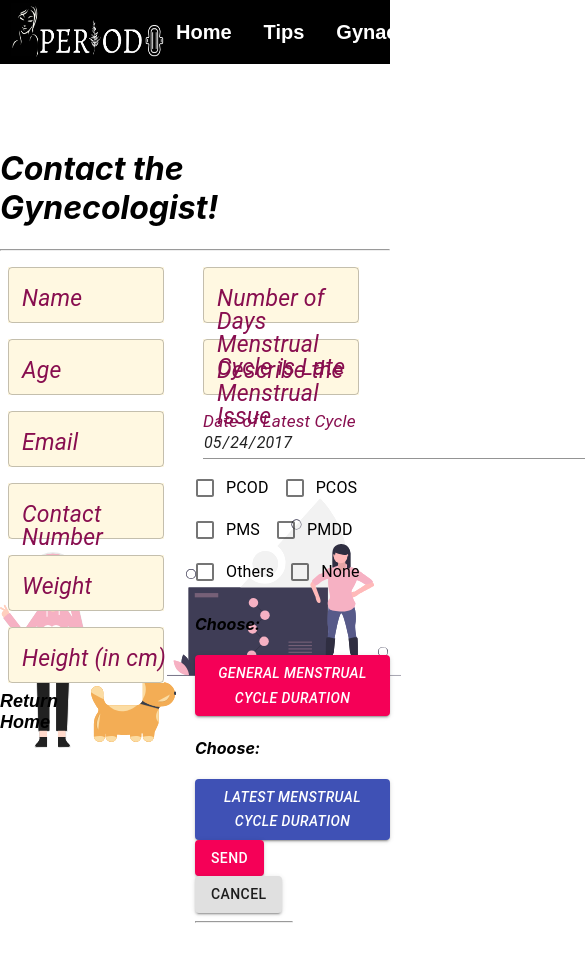
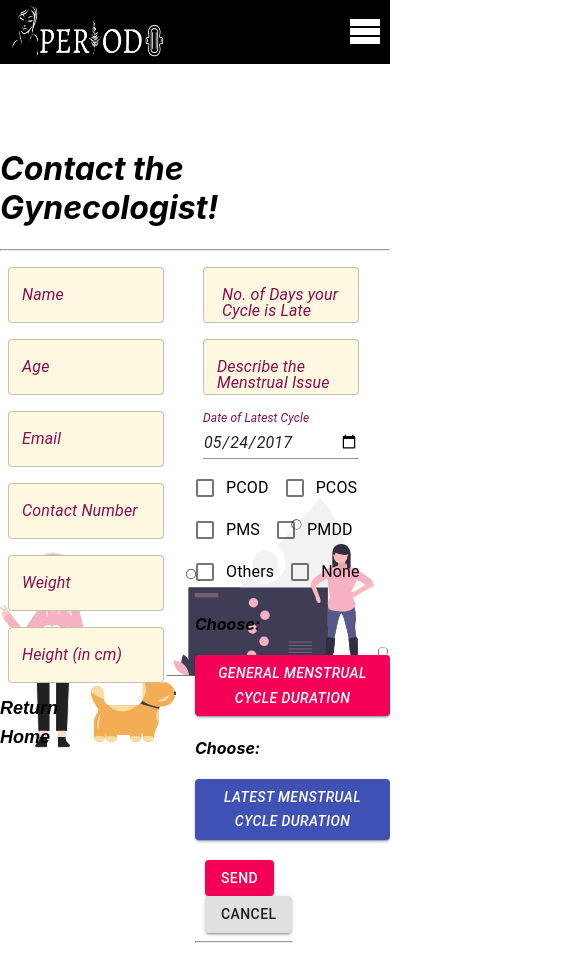
Before and after one commit to Feminine-Divine/periodo, a Next.js app in the folder periodo/: page /Gynac in a window 390 px wide. Shown: the top 963 px of the page, 585 px wide, since content can reach past the window. Before the commit the page ends 931 px from the top, so only its background shows below. Built offline with nearby package versions, Linux system fonts and the light colour scheme.

Commit message:
responsive changes

```diff
--- a/periodo/components/Gynae/Gynac.js
+++ b/periodo/components/Gynae/Gynac.js
@@ -53,7 +53,7 @@ const initialFValues ={
         }}
         InputLabelProps={{
           style:{
-            fontSize:23,
+            fontSize:"100%",
             color:"#880e4f",
           }
         }}
@@ -75,7 +75,7 @@ const initialFValues ={
                 InputLabelProps={{
 
                   style:{
-                    fontSize:23,
+                    fontSize:"100%",
                     color:"#880e4f"
                   }
                 }}
@@ -92,7 +92,7 @@ const initialFValues ={
                 }}
                   InputLabelProps={{
                     style:{
-                      fontSize:23,
+                      fontSize:"100%",
                       color:"#880e4f "
                     }
                   }}
@@ -109,7 +109,7 @@ const initialFValues ={
               }}
                 InputLabelProps={{
                   style:{
-                    fontSize:23,
+                    fontSize:"100%",
                     color:"#880e4f "
                   }
                 }}
@@ -127,7 +127,7 @@ const initialFValues ={
 
                   InputLabelProps={{
                     style:{
-                      fontSize:23,
+                      fontSize:"100%",
                       color:"#880e4f"
                     }
                   }}
@@ -146,7 +146,7 @@ const initialFValues ={
 
                 InputLabelProps={{
                   style:{
-                    fontSize:23,
+                    fontSize:"100%",
                     color:"#880e4f"
                   }
                 }}
@@ -161,7 +161,9 @@ const initialFValues ={
                   <Grid item xs={6}>
 
        <Link href="/homepage">
-         <em> <strong><a>Return Home</a>
+         <em> <strong  style={{
+                  fontSize:"x-large"
+              }} ><a>Return Home</a>
          </strong></em>
         </Link >
         </Grid>
@@ -174,12 +176,13 @@ const initialFValues ={
 
                 InputLabelProps={{
                  style:{
-                   fontSize:23,
-                   color:"#880e4f"
+                  fontSize:"100%",
+                   color:"#880e4f",
+                   padding:"0 5px"
                  }
                }}
                  variant="outlined"
-                 label="Number of Days Menstrual Cycle is Late"
+                 label="No. of Days your Cycle is Late"
                  name="lateCycle"
                  value={values.lateCycle}
                  onChange={handleInputChange}
@@ -193,7 +196,7 @@ const initialFValues ={
 
       InputLabelProps={{
         style:{
-          fontSize:23,
+          fontSize:"100%",
           color:"#880e4f"
         }
       }}
@@ -211,7 +214,7 @@ const initialFValues ={
 }}
   InputLabelProps={{
     style:{
-    fontSize:23,
+    fontSize:"100%",
           color:"#880e4f"
     }
   }}
@@ -219,7 +222,7 @@ const initialFValues ={
     label="Date of Latest Cycle"
     type="date"
     defaultValue="2017-05-24"
-    style={{ width: 400}}
+
 
   />
   </em>
@@ -369,12 +372,18 @@ const initialFValues ={
 </Menu>
 
 
-                  <Grid item xs={6}>
+                  <Grid item xs={6}  style={{
+  margin:"20px 0"
+}}>
 
-        <Button variant="contained" color="secondary" >
+        <Button style={{
+  margin:"0 10px"
+}} variant="contained" color="secondary" >
   Send
 </Button>
-      <Button variant="contained" >
+      <Button style={{
+  margin:"0 10px"
+}} variant="contained" >
         Cancel
        </Button>
        <hr></hr>
--- a/periodo/components/about/aboutstyle.module.css
+++ b/periodo/components/about/aboutstyle.module.css
@@ -95,39 +95,39 @@
 }
 .card{
   position: relative;
-   width: 400px;
+  max-width: 400px;
+  width: 90%;
+  text-align: center;
+  padding: 10px;
   height: 330px;
   background: #C26E7A;
   margin: 20px;
   border-radius: 20px;
   overflow: hidden;
   box-shadow: 0 15px 25px black;
+  -webkit-transition: 0.5s;
   transition: 0.5s;
 }
 
 .h2{
   color: #fff;
-    padding: 200px 10px 0 10px;
   text-align: center;
   font-size: 10px;
   font-weight: 100;
   font-family: Roboto;
+  padding: 10px 11px;
 }
 .content {
   position: absolute;
   bottom: 0;
-    padding: 0 40px 0 ;
-    page-break-after: 20px;
+  padding: 0 3px;
   text-align: center;
 
 }
 .p{
-    position: absolute;
-    display: flex;
   color: black;
-    font-weight: normal;
+  font-weight: bolder;
   bottom: 0;
-    width: 300px;
 }
 
 /*
--- a/periodo/components/navbar.css
+++ b/periodo/components/navbar.css
@@ -23,11 +23,17 @@ color: turquoise;
 #nav-btn,.toggle{
     display: none;
 }
-
+.header {
+    display: flex;
+    justify-content: space-between;
+    align-items: center;
+    padding: 0px 40px;
+    height: 80px;
+  }
 
 /***********Responsive********/
 
-@media (min-width:400px) and (max-width:700px){
+@media screen and (max-width:1000px){
     .main-navbar{
         display: none;
         visibility: hidden;
@@ -35,10 +41,8 @@ color: turquoise;
 
     .toggle{
         display: block;
-        width: 30px;
-        height: 20px;
         position: absolute;
-        top: 4%;
+        top: 2%;
         right: 2%;
     }
     .Nav-bar{
@@ -65,10 +69,10 @@ color: turquoise;
     }
 }
 
-@media screen and (max-width:400px){
+/* @media screen and (max-width:400px){
 
     .Nav-bar{
         right: -30%;
     }
 
-}
+} */
--- a/periodo/components/started.module.css
+++ b/periodo/components/started.module.css
@@ -14,6 +14,7 @@
     font-family: 'Dancing Script', cursive;
     font-size: 4em;
     display: flex;
+    text-align: center;
     flex-direction: row;
     justify-content: center;
 
@@ -21,6 +22,7 @@
 .heading {
     font-family:'Special Elite', cursive;
     display: flex;
+    text-align: center!important;
     flex-direction: row;
     justify-content: center;
 }
--- a/periodo/components/tips/cards.module.css
+++ b/periodo/components/tips/cards.module.css
@@ -17,7 +17,6 @@
 .container{
     position: relative;
     width: 1150px;
-    padding: 20px;
     display: flex;
     justify-content: center;
     align-items: center;
@@ -25,7 +24,7 @@
 }
  .card{
     position: relative;
-    width: 320px;
+    width: 290px;
     height: 440px;
     background: cornsilk;
     margin: 20px;
```
Also changed, not shown: periodo/components/about/about.js (+5 -2 lines), periodo/components/about/aboutstyle.js (+2 -6 lines), periodo/components/analysis/Analysis.module.css (+6 -5 lines), periodo/components/notes/Notes.module.css (+4 -4 lines), periodo/components/images/menu.svg (added), periodo/components/images/x.svg (added). Lines whose indentation alone changed are shown as unchanged.
